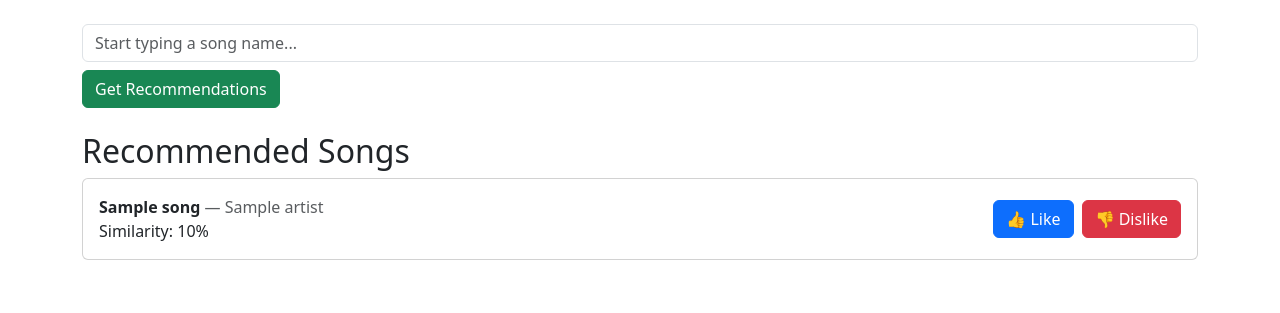
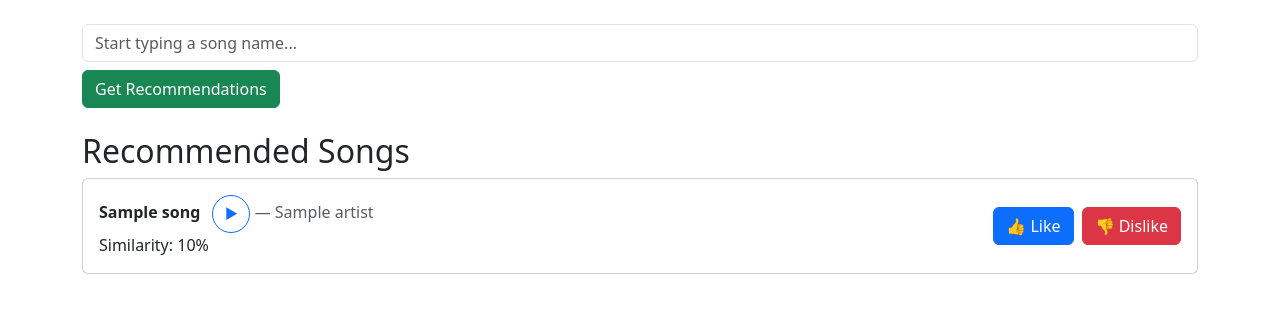
Before and after one commit to cheesecake70/echo, a Flask app: template templates/index.html in a window 1280 px wide. Shown: the part 72-385 px from the top of the page. Run offline with Flask 3, Linux system fonts and the light colour scheme; the template is opened without the code that fills it: most values are stand-ins (such as "Sample title", 1, 10 or a date in 2020).

Commit message:
added button to redirect song to youtube video

```diff
--- a/templates/index.html
+++ b/templates/index.html
@@ -49,12 +49,13 @@
             <div class="d-flex justify-content-between align-items-center">
                 <div>
                     <strong>{{ song.title }}</strong>
+                    <a href="{{ song.link }}" target="_blank" rel="noopener noreferrer" class="btn btn-outline-primary btn-sm rounded-circle ms-2"
+                       style="width: 38px; height: 38px; line-height: 18px; padding: 0; display: inline-flex; align-items: center; justify-content: center;"
+                       title="Play on YouTube" aria-label="Play on YouTube">▶</a>
                     <span class="text-muted"> — {{ song.artist}}</span><br>
                     <span>Similarity: {{ ((song.similarity * 100) | round(0)) | int }}%</span>
-
-
                 </div>
-                <div class="d-flex gap-2">
+                <div class="d-flex gap-2 align-items-center">
                     <form method="POST"
                           class="{% if song.title in feedbacked_songs %}feedbacked{% endif %}"
                           onsubmit="disablePair(this)">
--- a/utils.py
+++ b/utils.py
@@ -83,7 +83,8 @@ def recommend_songs(profile, song_title, top_n):
         recommendations.append({
             "title": df.iloc[i]["name"],
             "artist": df.iloc[i]["artist_name"],
-            "similarity": round(score, 2)
+            "similarity": round(score, 2),
+            "link": df.iloc[i]["yt_link"]
         })
     return recommendations
 
```
